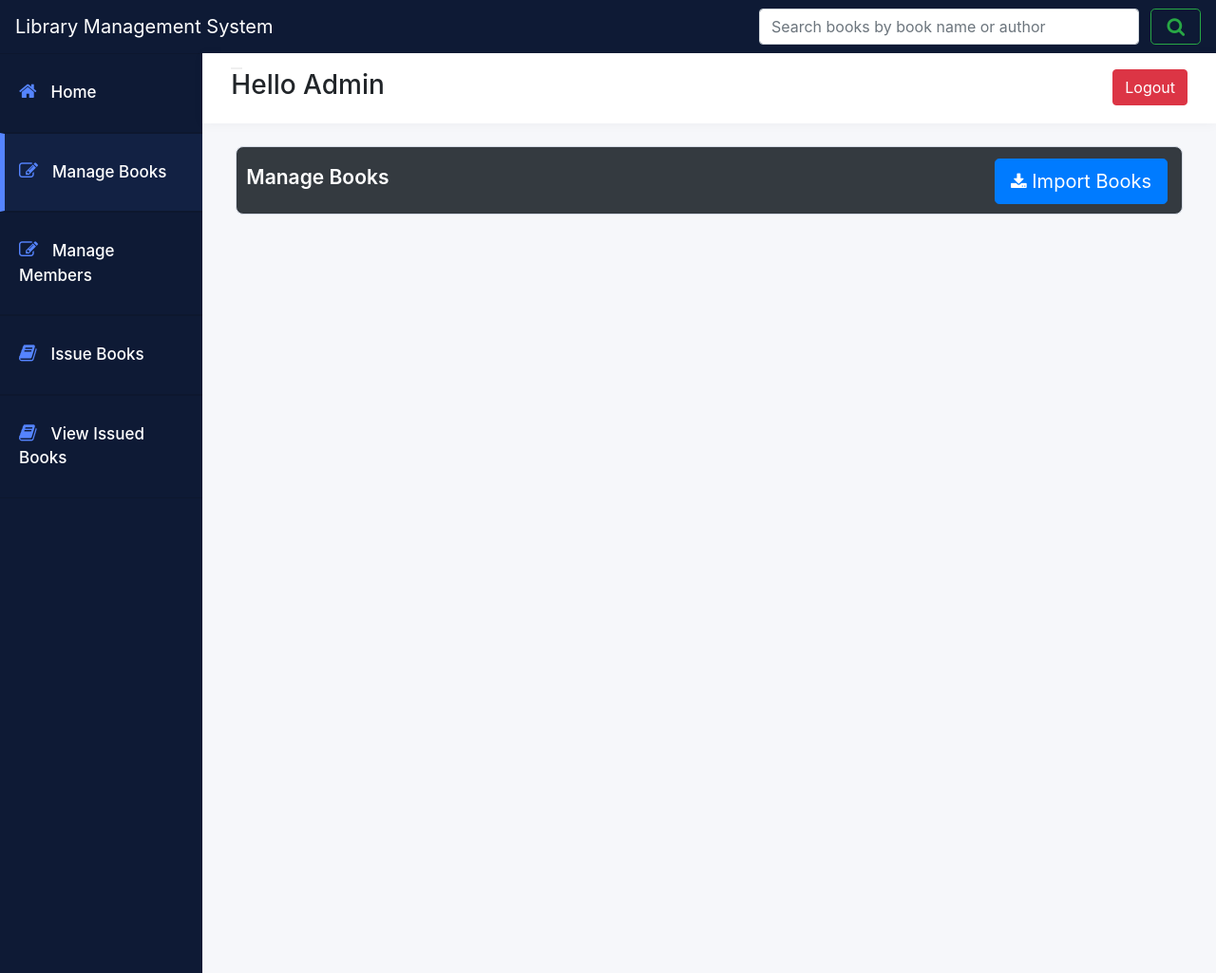
After one commit to Nishant-nj2000/Library_Management, a Flask app: page /manage_books in a window 1280 px wide. The commit adds this page. Shown: the whole page at 95% size. Run offline with Flask 2, Linux system fonts and the light colour scheme; some libraries are stand-ins or nearby versions.

Commit message:
member side

```diff
--- a/app.py
+++ b/app.py
@@ -1,34 +1,34 @@
-from flask import Flask, render_template,abort,jsonify
+from flask import Flask, render_template,abort,jsonify,request,redirect,session
+from flask import *
 from flaskext.mysql import MySQL
-# from flask_mail import Mail, Message
-# from random import *
-# from datetime import *
-# from flask_htmlmin import HTMLMIN
+import re
 import time
 import os
 import string
 import requests
-# import random
 import json
 from datetime import datetime
 
+
 app = Flask(__name__,template_folder = 'template')
 
-mysql = MySQL()
+app.secret_key = "Library Management"
+
+app.config['MYSQL_DATABASE_HOST'] = 'localhost'
 app.config['MYSQL_DATABASE_USER'] = 'root'
 app.config['MYSQL_DATABASE_PASSWORD'] = 'Abcde@123'
-app.config['MYSQL_DATABASE_HOST'] = 'localhost'
 app.config['MYSQL_DATABASE_DB'] = 'library'
-mysql.init_app(app)
-connection = mysql.connect()
+mysql = MySQL(app)
 
+
+#MySQL Query Driver
 def mysql_query(sql):
 	connection = mysql.connect()
 	cursor = connection.cursor()
 	if sql.strip().split(' ')[0].lower() == "select" :
-		print(sql)
+		# print(sql)
 		cursor.execute(sql)
-		print(cursor._executed)
+		# print(cursor._executed)
 
 		columns = [column[0] for column in cursor.description]
 		results = []
@@ -41,7 +41,6 @@ def mysql_query(sql):
 	if sql.strip().split(' ')[0].lower() != "select" :
 		cursor.execute(sql)
 		print(cursor._executed)
-
 		connection.commit()
 		cursor.close()
 		connection.close()
@@ -73,6 +72,34 @@ def mysql_query(sql):
 def main():
     return render_template('index.html')
 
+@app.route('/manage_books')
+def manage_books():
+    return render_template('manage_books.html')
+
+@app.route('/manage_members')
+def manage_members():
+	data = mysql_query("SELECT * from members")
+	return render_template('manage_members.html',data=data)
+
+@app.route('/add_member', methods=['POST'])
+def add_member():
+	if request.method == 'POST' and 'm_name' in request.form and 'mobile' in request.form and 'email_id' in request.form and 'address' in request.form :
+		m_name = request.form['m_name']
+		mobile = request.form['mobile']
+		email_id = request.form['email_id']
+		m_address = request.form['address']
+
+		account = mysql_query("SELECT email_id,mobile from members where email_id='{}' OR mobile='{}'".format(email_id,mobile))
+		if account:
+			flash('Member Already Exists', 'danger')
+		else:
+			mysql_query("INSERT INTO members(m_name,mobile,email_id,m_address) values ('{}', '{}', '{}', '{}')".format(m_name,mobile,email_id,m_address))
+			flash("Member Added Successfully !",'info')
+	elif request.method == 'POST':
+		flash('Please fill the form !','error')
+
+	data = mysql_query("SELECT * from members")
+	return render_template('manage_members.html',data=data)
 
 if __name__ == "__main__":
 	app.run(port='8000', debug=True)
--- a/static/dashboard/main.css
+++ b/static/dashboard/main.css
@@ -19,6 +19,15 @@ li,ul{
     width: 100%;
     height: 100vh;
     display: table;
+}
+
+.table-member
+{
+    margin-left: 20px;
+    border-radius: 8px;
+    width: 97%;
+    margin-right: 0px;
+    padding-right: 0px;
 }
 
 .login-header {
@@ -417,15 +426,16 @@ header {
     padding: 21px 0;
 }
 .sales {
-    background:#c9c8c8 none repeat scroll 0 0;
+    background: #343a40 none repeat scroll 0 0;
     border: 1px solid #d4d9e3;
     border-radius: 8px;
     display: inline-block;
-    padding: 15px;
+    padding: 10px;
+    padding-right: 0px;
     width: 100%;
 }
 .sales button {
-    background: rgba(0, 0, 0, 0) none repeat scroll 0 0;
+    background: #c9c8c8 none repeat scroll 0 0;
     border: 1px solid #0e1a35;
     border-radius: 100px;
     font-size: 15px;
@@ -443,7 +453,7 @@ header {
     float: right;
 }
 .sales h2 {
-    color: rgb(94, 92, 92);
+    color: white;
     float: left;
     font-size: 21px;
     font-weight: 600;
@@ -451,7 +461,7 @@ header {
     padding: 9px 0 0;
 }
 .btn.btn-secondary.btn-lg.dropdown-toggle > span {
-    font-size: medium;
+    font-size: large;
     font-weight: 600;
     letter-spacing: 0.5px;
 }
@@ -459,7 +469,7 @@ header {
     border: 0px;
     margin-left: 16px;
     width: 86%;
-    background-color:#5a6268;
+    background-color:#23272b;
     margin-top: 0px;
     border-radius: 0px 0px 7px 7px;
 }
@@ -485,7 +495,7 @@ header {
     width: 100%;
 }
 .sales .dropdown-menu > a:hover{
-    color:black;
+    color:royalblue;
 }
 .shield-buttons {
     display: none;
@@ -545,10 +555,11 @@ header {
 
 }
 .modal{
-    top: 20%;
+    top: 10%;
+    padding-bottom: 100px;
 }
 .modal-header .close {
-    margin-top: 2px;
+    margin-bottom: 0px;
 }
 .search input:focus{
     border-bottom: 1px solid #BDC4D4;
@@ -559,11 +570,6 @@ header {
     border-top-left-radius: 5px;
     border-top-right-radius: 5px;
 /*Main CSS*/
-
-
-
-
-
 
 @media only screen and (max-device-width: 767px) {
     .login-logo img {
--- a/template/index.html
+++ b/template/index.html
@@ -1,4 +1,7 @@
+<title>Library Management System</title>
 {% extends 'parent.html'%}
+
+{% block nav_home %}class = "active" {% endblock %}
 
 {% block content %}
     <br><br>
@@ -9,7 +12,7 @@
                 <div class="sales report">
                     <h2>Reports</h2>
                     <div class="btn-group col-md-4">
-                        <button class="btn btn-secondary btn-lg dropdown-toggle" type="button" data-toggle="dropdown" aria-haspopup="true" aria-expanded="false">
+                        <button class="btn btn-dark btn-lg dropdown-toggle" type="button" data-toggle="dropdown" aria-haspopup="true" aria-expanded="false">
                             <span>Select Report Type</span>
                         </button>
                         <div class="dropdown-menu">
--- /dev/null
+++ b/template/manage_books.html
@@ -0,0 +1,55 @@
+<title>Manage Books</title>
+{% extends 'parent.html'%}
+
+{% block nav_manage_books %} class = "active" {% endblock %}
+
+{% block content %}
+    <br>
+    <div class="user-dashboard">
+        <div class="row">
+            <div class="col-md-12 col-sm-7 col-xs-12 gutter">
+
+                <div class="sales report">
+                    <h2>Manage Books</h2>
+                    <div class="btn-group col-md-4">
+                        <ul class="list-inline header-top my-2 my-lg-0 ml-auto">
+                            <li class="hidden-xs" ><a href="#" class="btn btn-primary btn-lg" data-toggle="modal" data-target="#add_book"><i class="fa fa-download" aria-hidden="true" style="color: white;"></i> Import Books</a></li>
+                        </ul>
+                    </div>
+                </div>
+            </div>
+        </div>
+    </div>
+
+    <!-- Modal -->
+    <div id="add_book" class="modal fade" role="dialog">
+        <div class="modal-dialog">
+
+            <!-- Modal content-->
+            <div class="modal-content">
+                <div class="modal-header login-header">
+                    <button type="button" class="close" data-dismiss="modal">×</button>
+                    <h4 class="modal-title">Import Books</h4>
+                </div>
+                <form method="POST" action="" name="import_books">
+                    <div class="modal-body">
+                        <input type="number" min="1" placeholder="Enter No. of Records to import" name="no_of_records">
+                        <p>Import Using</p>
+                        <input type="text" placeholder="Book Title" name="title">
+                        <input type="number" min="1" placeholder="No. of Pages" name="num_pages">
+                        <input type="text" placeholder="Book Authors" name="authors">
+                        <input type="text" placeholder="ISBN" name="isbn">
+                        <input type="text" placeholder="Publisher" name="publisher">
+                    </div>
+
+                    <div class="modal-footer">
+                        <button type="button" class="cancel" data-dismiss="modal">Close</button>
+                        <button type="submit" class="add-project">Import</button>
+                    </div>
+                </form>
+            </div>
+
+        </div>
+    </div>
+
+{% endblock %}
--- a/template/parent.html
+++ b/template/parent.html
@@ -26,7 +26,7 @@
             <form class="form-inline my-2 my-lg-0 ml-auto" method="post" action="#">
                 <div class="md-form my-0">
                     <input class="form-control mr-sm-2" style="width: 400px;" type="search" title="Search by either book name aur author name" placeholder="Search books by book name or author" aria-label="Search">
-                    <button class="btn btn-outline-success my-2 my-sm-0" type="submit"><i class="fa fa-search" aria-hidden="true"></i></button>
+                    <button class="btn btn-outline-success btn-lg my-2 my-sm-0" type="submit"><i class="fa fa-search" aria-hidden="true"></i></button>
                   </div>
             </form>
             </div>
@@ -36,17 +36,17 @@
             <div class="container-fluid display-table">
                 <div class="row display-table-row">
                     <div class="col-md-2 col-sm-1 hidden-xs display-table-cell" id="navigation">
-
                         <div class="navi">
                             <ul>
-                                <li class="active"><a href="{{url_for('main')}}"><i class="fa fa-home" aria-hidden="true"></i><span class="hidden-xs hidden-sm">Home</span></a></li>
-                                <li><a href="#"><i class="fa fa-edit" aria-hidden="true"></i><span class="hidden-xs hidden-sm">Manage Books</span></a></li>
-                                <li><a href="#"><i class="fa fa-edit" aria-hidden="true"></i><span class="hidden-xs hidden-sm">Manage Members</span></a></li>
-                                <li><a href="#"><i class="fa fa-book" aria-hidden="true"></i><span class="hidden-xs hidden-sm">Issue Books</span></a></li>
-                                <li><a href="#"><i class="fa fa-book" aria-hidden="true"></i><span class="hidden-xs hidden-sm">View Issued Books</span></a></li>
+                                <li {% block nav_home %} {% endblock %}><a href="{{url_for('main')}}"><i class="fa fa-home" aria-hidden="true"></i><span class="hidden-xs hidden-sm">Home</span></a></li>
+                                <li {% block nav_manage_books %} {% endblock %}><a href="{{url_for('manage_books')}}"><i class="fa fa-edit" aria-hidden="true"></i><span class="hidden-xs hidden-sm">Manage Books</span></a></li>
+                                <li {% block nav_manage_members %} {% endblock %}><a href="{{url_for('manage_members')}}"><i class="fa fa-edit" aria-hidden="true"></i><span class="hidden-xs hidden-sm">Manage Members</span></a></li>
+                                <li {% block nav_issue_books %} {% endblock %}><a href="#"><i class="fa fa-book" aria-hidden="true"></i><span class="hidden-xs hidden-sm">Issue Books</span></a></li>
+                                <li {% block nav_issued_books %} {% endblock %}><a href="#"><i class="fa fa-book" aria-hidden="true"></i><span class="hidden-xs hidden-sm">View Issued Books</span></a></li>
                             </ul>
                         </div>
                     </div>
+
                     <div class="col-md-10 col-sm-11 display-table-cell v-align">
                         <div class="row">
                             <header>
@@ -66,8 +66,7 @@
                                 <div class="col-md-12">
                                     <div class="header-rightside">
                                         <ul class="list-inline header-top my-2 my-lg-0 ml-auto">
-                                            <li class="hidden-xs"> <h3>Hello User</h3> </li>
-                                            <!-- <li class="hidden-xs" ><a href="#" class="btn btn-primary btn-md" data-toggle="modal" data-target="#add_project">Add Member</a></li> -->
+                                            <li class="hidden-xs"> <h3>Hello Admin</h3> </li>
                                             <li class="hidden-xs" style="float: right;"><a href="#" class="btn btn-danger btn-md">Logout</a></li>
                                         </ul>
                                     </div>
@@ -81,28 +80,5 @@
                     </div>
                 </div>
             </div>
-
-            <!-- Modal -->
-            <!-- <div id="add_project" class="modal fade" role="dialog">
-                <div class="modal-dialog"> -->
-
-                    <!-- Modal content-->
-                    <!-- <div class="modal-content">
-                        <div class="modal-header login-header">
-                            <button type="button" class="close" data-dismiss="modal">×</button>
-                            <h4 class="modal-title">Add Member</h4>
-                        </div>
-                        <div class="modal-body">
-                                    <input type="text" placeholder="Member Name" name="name">
-                                    <input type="text" placeholder="Mobile Number" name="mobile">
-                            </div>
-                        <div class="modal-footer">
-                            <button type="button" class="cancel" data-dismiss="modal">Close</button>
-                            <button type="button" class="add-project" data-dismiss="modal">Save</button>
-                        </div>
-                    </div>
-
-                </div>
-            </div> -->
-    </body>
+        </body>
 </html>
```
Also changed, not shown: template/manage_members.html (added, +92 -0 lines).
